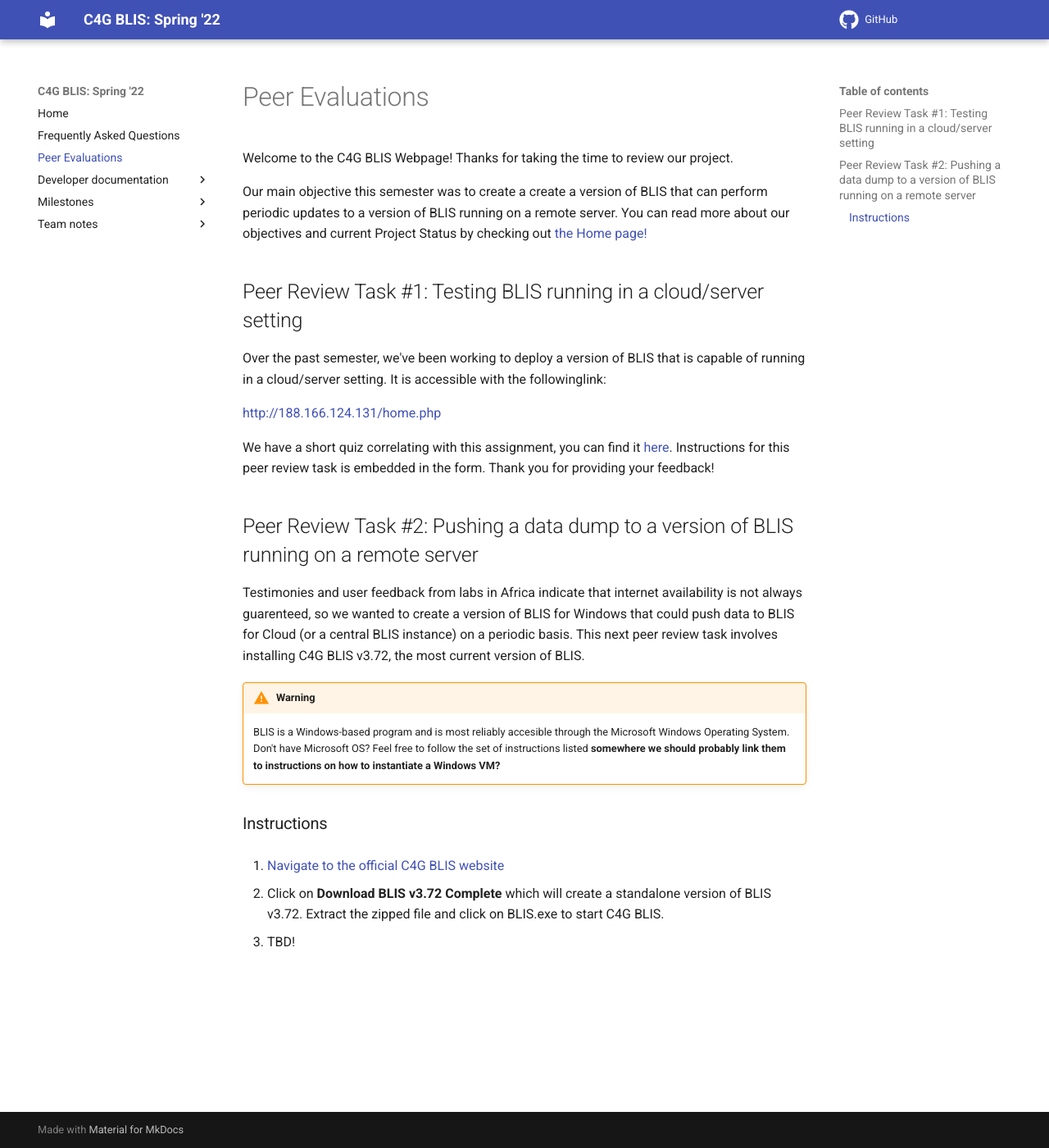
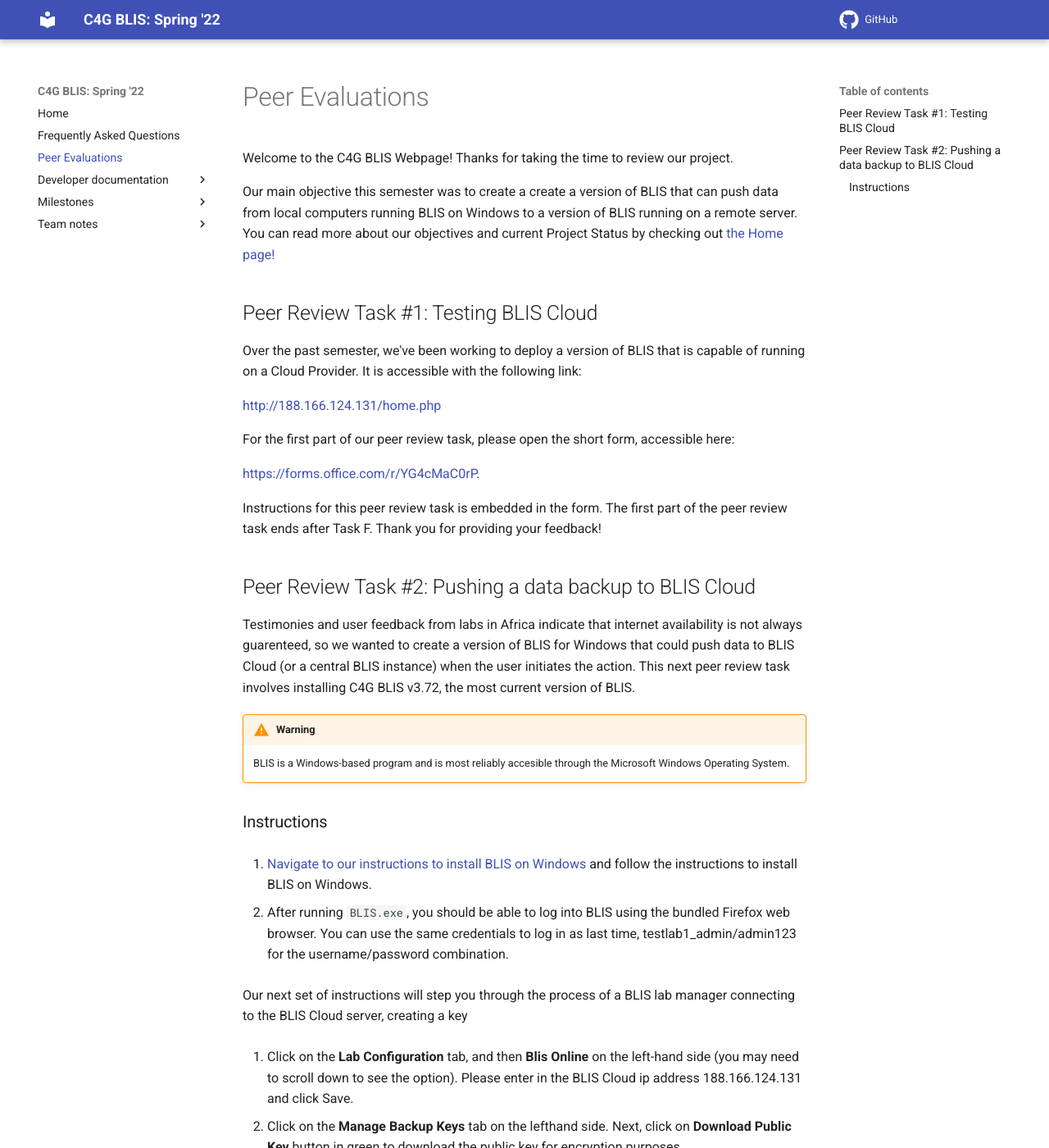
Before and after one commit to c4g-spr22-blis/c4g-spr22-blis.github.io, an MkDocs documentation site: the page built from docs/peer_evaluations.md, in a window 1280 px wide and 1400 px high. Shown: the whole window at 82% size. Built offline with MkDocs 1.6.1 and Material for MkDocs 9.7.7, drawn with Linux system fonts in a browser that asks for light colours; comment, search, counter and statistics services are not loaded; some of the changed text lies outside the part shown.

Commit message:
Added more info to peer evals, needs 'data dump verification' piece from the cloud

```diff
--- a/docs/peer_evaluations.md
+++ b/docs/peer_evaluations.md
@@ -2,28 +2,57 @@
 
 Welcome to the C4G BLIS Webpage! Thanks for taking the time to review our project.
 
-Our main objective this semester was to create a create a version of BLIS that can perform periodic updates to a version of BLIS running on a remote server. You can read more about our objectives and current Project Status by checking out [the Home page!](https://c4g-spr22-blis.github.io)
+Our main objective this semester was to create a create a version of BLIS that can push data from local computers running BLIS on Windows to a version of BLIS running on a remote server. You can read more about our objectives and current Project Status by checking out [the Home page!](https://c4g-spr22-blis.github.io)
 
 
-## Peer Review Task #1: Testing BLIS running in a cloud/server setting
+## Peer Review Task #1: Testing BLIS Cloud
 
-Over the past semester, we've been working to deploy a version of BLIS that is capable of running in a cloud/server setting. It is accessible with the followinglink:
+Over the past semester, we've been working to deploy a version of BLIS that is capable of running on a Cloud Provider. It is accessible with the following link:
 
 [http://188.166.124.131/home.php](http://188.166.124.131/home.php)
 
-We have a short quiz correlating with this assignment, you can find it [here](https://forms.office.com/r/YG4cMaC0rP). Instructions for this peer review task is embedded in the form. Thank you for providing your feedback!
+For the first part of our peer review task, please open the short form, accessible here:
+
+[https://forms.office.com/r/YG4cMaC0rP](https://forms.office.com/r/YG4cMaC0rP).
 
 
-## Peer Review Task #2: Pushing a data dump to a version of BLIS running on a remote server
+Instructions for this peer review task is embedded in the form. The first part of the peer review task ends after Task F. Thank you for providing your feedback!
 
-Testimonies and user feedback from labs in Africa indicate that internet availability is not always guarenteed, so we wanted to create a version of BLIS for Windows that could push data to BLIS for Cloud (or a central BLIS instance) on a periodic basis. This next peer review task involves installing C4G BLIS v3.72, the most current version of BLIS.
+
+## Peer Review Task #2: Pushing a data backup to BLIS Cloud
+
+Testimonies and user feedback from labs in Africa indicate that internet availability is not always guarenteed, so we wanted to create a version of BLIS for Windows that could push data to BLIS Cloud (or a central BLIS instance) when the user initiates the action. This next peer review task involves installing C4G BLIS v3.72, the most current version of BLIS.
 
 !!! warning
 
-    BLIS is a Windows-based program and is most reliably accesible through the Microsoft Windows Operating System. Don't have Microsoft OS? Feel free to follow the set of instructions listed **somewhere we should probably link them to instructions on how to instantiate a Windows VM?**
+    BLIS is a Windows-based program and is most reliably accesible through the Microsoft Windows Operating System.
 
 ### Instructions
-1. [Navigate to the official C4G BLIS website](http://blis.cc.gatech.edu/download.php)
+1. [Navigate to our instructions to install BLIS on Windows](https://c4g-spr22-blis.github.io/developer_documentation/blis_on_windows/) and follow the instructions to install BLIS on Windows.
 
-2. Click on **Download BLIS v3.72 Complete** which will create a standalone version of BLIS v3.72. Extract the zipped file and click on BLIS.exe to start C4G BLIS.
-3. TBD!
+2. After running `BLIS.exe`, you should be able to log into BLIS using the bundled Firefox web browser. You can use the same credentials to log in as last time, testlab1_admin/admin123 for the username/password combination.
+
+Our next set of instructions will step you through the process of a BLIS lab manager connecting to the BLIS Cloud server, creating a key
+
+1. Click on the **Lab Configuration** tab, and then **Blis Online** on the left-hand side (you may need to scroll down to see the option). Please enter in the BLIS Cloud ip address 188.166.124.131 and click Save.
+
+2. Click on the **Manage Backup Keys** tab on the lefthand side. Next, click on **Download Public Key** button in green to download the public key for encryption purposes.
+
+![download_publickey](images/download_publickey.png)
+
+3. After downloading the public key, click on the **Add Key Alias** button on the same page. You can put any name in the key alias, but for the purposes of this exercise, we will use "my_pubkey" as an example. Please upload the previously downloaded public key, and click **Add** to finish. A textbox prompt will say, "Key added successfully" upon a successful completion.
+
+
+![successful_key](images/successful_key.png)
+
+4. Next, navigate to the **Backup Data** tab at the top selection bar. Here, you will input the name you used previously for the key alias, "my_pubkey". Since you've already registered your key alias as the Manager of BLIS, you can proceed without inputting a key file. The type of the Backup does not matter.
+
+(Optional) Click "Download local .ZIP backup". It will send you to a new window prompting you to download a zip folder and save it to your disk. You will see the following image if done correctly:
+
+![download_zip](images/download_zip.png)
+
+You do not need to download the zipped folder to your disk.
+
+5. Click "Send data backup to server" to send the data backup to the BLIS Cloud. A new window will pop-up and inform you that the data has been pushed to the server successfully.
+
+6. In a new window, please log into the BLIS Cloud at [http://188.166.124.131/home.php](http://188.166.124.131/home.php). **Where would we go to verify that our data dump was pushed correctly?**
```
Also changed, not shown: docs/images/download_publickey.png (added), docs/images/download_zip.png (added), docs/images/successful_key.png (added).
